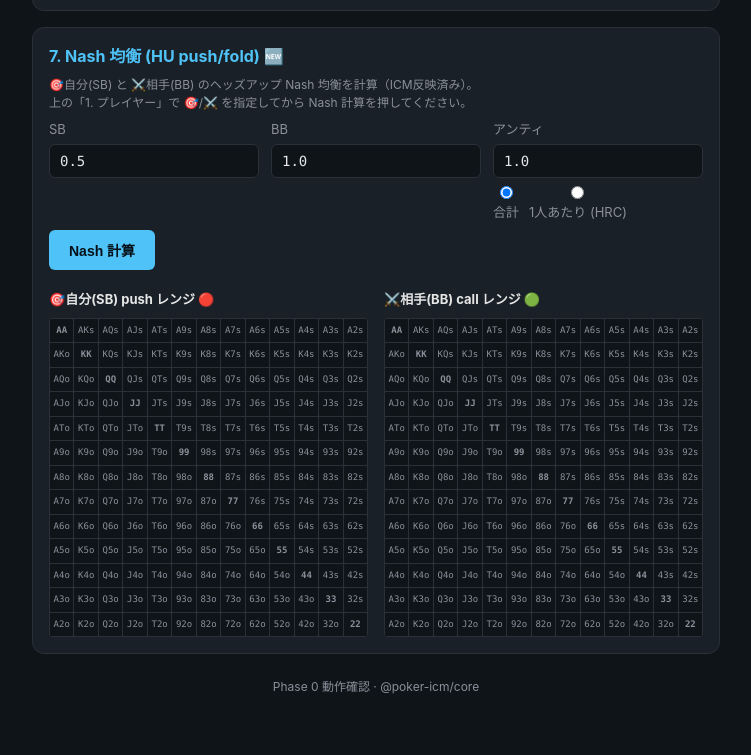
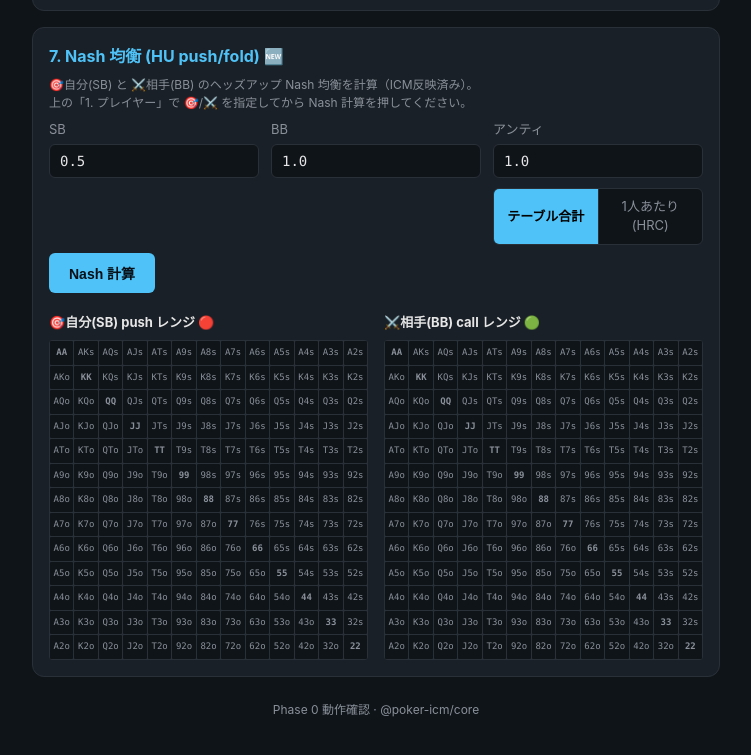
Before and after one commit to andenknt31113/poker-icm-app, a website built with Vite: page playground/index.html in a window 1280 px wide. Shown: the part 3592-4347 px from the top of the page, without its empty margins (264-1015 px from the left). Built offline with nearby package versions, Linux system fonts and the light colour scheme.

Commit message:
アンティモードのラジオをセグメントボタン風に変更（テーブル合計 / 1人あたり が見て即分かる）

```diff
--- a/playground/index.html
+++ b/playground/index.html
@@ -270,10 +270,12 @@
             <input id="nash-ante" type="number" inputmode="decimal" value="1.0" min="0" step="0.05" />
             <span class="ante-mode-row">
               <label class="ante-mode-opt">
-                <input type="radio" name="ante-mode" value="total" checked />合計
+                <input type="radio" name="ante-mode" value="total" checked />
+                <span>テーブル合計</span>
               </label>
               <label class="ante-mode-opt">
-                <input type="radio" name="ante-mode" value="perPlayer" />1人あたり (HRC)
+                <input type="radio" name="ante-mode" value="perPlayer" />
+                <span>1人あたり (HRC)</span>
               </label>
             </span>
           </label>
--- a/playground/src/style.css
+++ b/playground/src/style.css
@@ -445,21 +445,36 @@ th {
 
 .ante-mode-row {
   display: flex;
-  gap: 10px;
-  margin-top: 4px;
+  margin-top: 6px;
   font-size: 11px;
-  color: var(--muted);
   font-weight: normal;
+  border: 1px solid var(--border);
+  border-radius: 6px;
+  overflow: hidden;
+  background: #0f1419;
 }
 .ante-mode-opt {
-  display: inline-flex;
+  flex: 1;
+  display: flex;
   align-items: center;
-  gap: 3px;
+  justify-content: center;
   cursor: pointer;
+  padding: 8px 6px;
+  color: var(--muted);
+  text-align: center;
+  border-right: 1px solid var(--border);
+  transition: background 0.1s;
+}
+.ante-mode-opt:last-child {
+  border-right: none;
 }
 .ante-mode-opt input[type="radio"] {
-  margin: 0;
-  cursor: pointer;
+  display: none;
+}
+.ante-mode-opt:has(input:checked) {
+  background: var(--accent);
+  color: #000;
+  font-weight: bold;
 }
 
 .players-actions {
```
